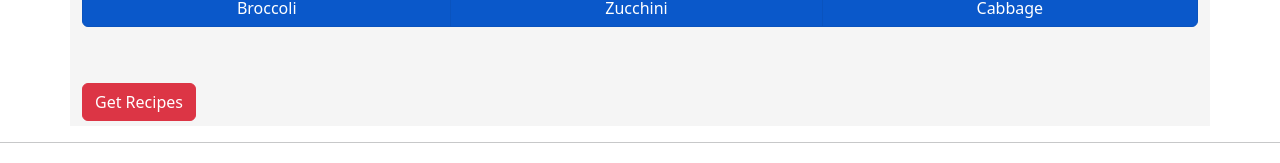
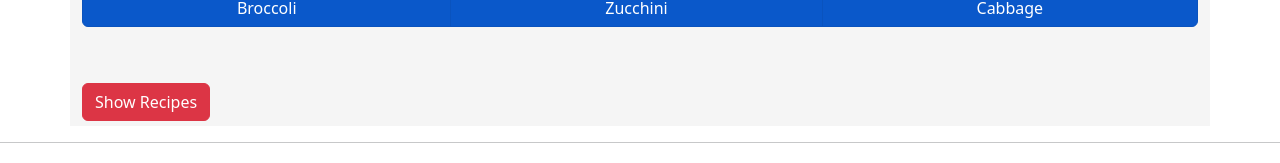
Before and after one commit to bethel-school-of-technology/team-starlight-frontend, a React (Create React App) app: page / in a window 1280 px wide. Shown: the part 627-790 px from the top of the page. Built offline with nearby package versions, Linux system fonts and the light colour scheme; no server answers.

Commit message:
Get-recipes-button

```diff
--- a/src/App.js
+++ b/src/App.js
@@ -32,11 +32,14 @@ function App() {
           </Container>
           </Navbar>
           <Routes>
-            <Route path="/" element={<Home />} />
+            <Route path="/" element={<Home />}>
+             <Route path="/results" element={<RecipeList />} />
+            </Route>
+
             <Route path="sign-up" element={<SignUp/>} />
             <Route path="about-us" element={<AboutUs/>} />
             <Route path="login" element={<Login/>} />
-            <Route path="/results" element={<RecipeList />} />
+
             <Route path="recipes/:id" element={<Details />} />
           <Route path="recipes/saved" element={<SavedRecipes />} />
           </Routes>
--- a/src/Home/Home.js
+++ b/src/Home/Home.js
@@ -1,10 +1,24 @@
 import React from "react";
 import "./Home.css";
+import { useContext, useState } from "react";
 import ToggleButton from 'react-bootstrap/ToggleButton';
 import ToggleButtonGroup from 'react-bootstrap/ToggleButtonGroup';
+import RecipeList from "../RecipeList"
+import RecipeContext from "../contexts/RecipeContext";
+import { Link, Outlet, useSearchParams } from "react-router-dom";
+import Stack from "react-bootstrap/Stack";
 
 
-function Home() {
+function Home(props) {
+  // function callRecipes() {
+  //   RecipeList()
+  //     }
+  const [isVisible, setIsVisible] = useState(false);
+
+  function showComponent(event) {
+      setIsVisible(!isVisible);
+  }
+
     return (
         <>
         <div class="container">
@@ -60,12 +74,18 @@ function Home() {
                   Cabbage
                   </ToggleButton>
                   </ToggleButtonGroup>
+
+
         </div>
       <div/>
       <br />
       <br />
       <div class="align-items: right">
-      <button type="button" class="btn btn-danger">Get Recipes</button>
+      <button type="button" class="btn btn-danger" onClick={showComponent} >{isVisible? 'Hide':'Show'} Recipes</button>
+      {
+                isVisible? <RecipeList/>:null
+            }
+
                 </div>
                 </div>
         <hr/>
--- a/src/RecipeList.js
+++ b/src/RecipeList.js
@@ -5,9 +5,10 @@ import Card from "react-bootstrap/Card";
 import {Row} from "react-bootstrap";
 import Stack from "react-bootstrap/Stack";
 import Container from "react-bootstrap/Container";
-import { useNavigate } from "react-router-dom";
+import { useNavigate, Outlet } from "react-router-dom";
 
-const RecipeList = () => {
+
+const RecipeList = (props) => {
   //let { addMessages } = useContext(RecipeContext);
 
   let { recipe } = useContext(RecipeContext);
@@ -76,6 +77,7 @@ navigate("/recipes/"+id)
           );
         }}
       </RecipeContext.Consumer>
+
     </div>
   );
 };
```
